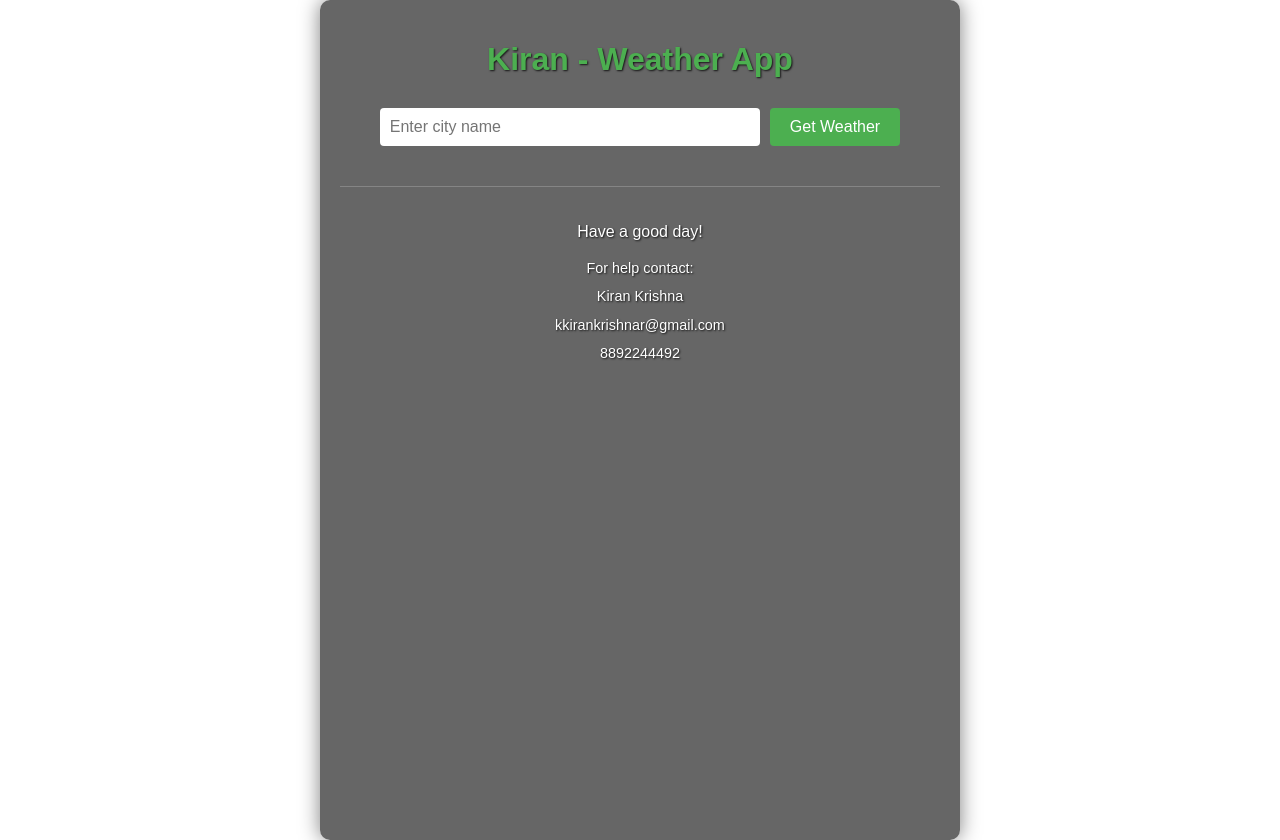
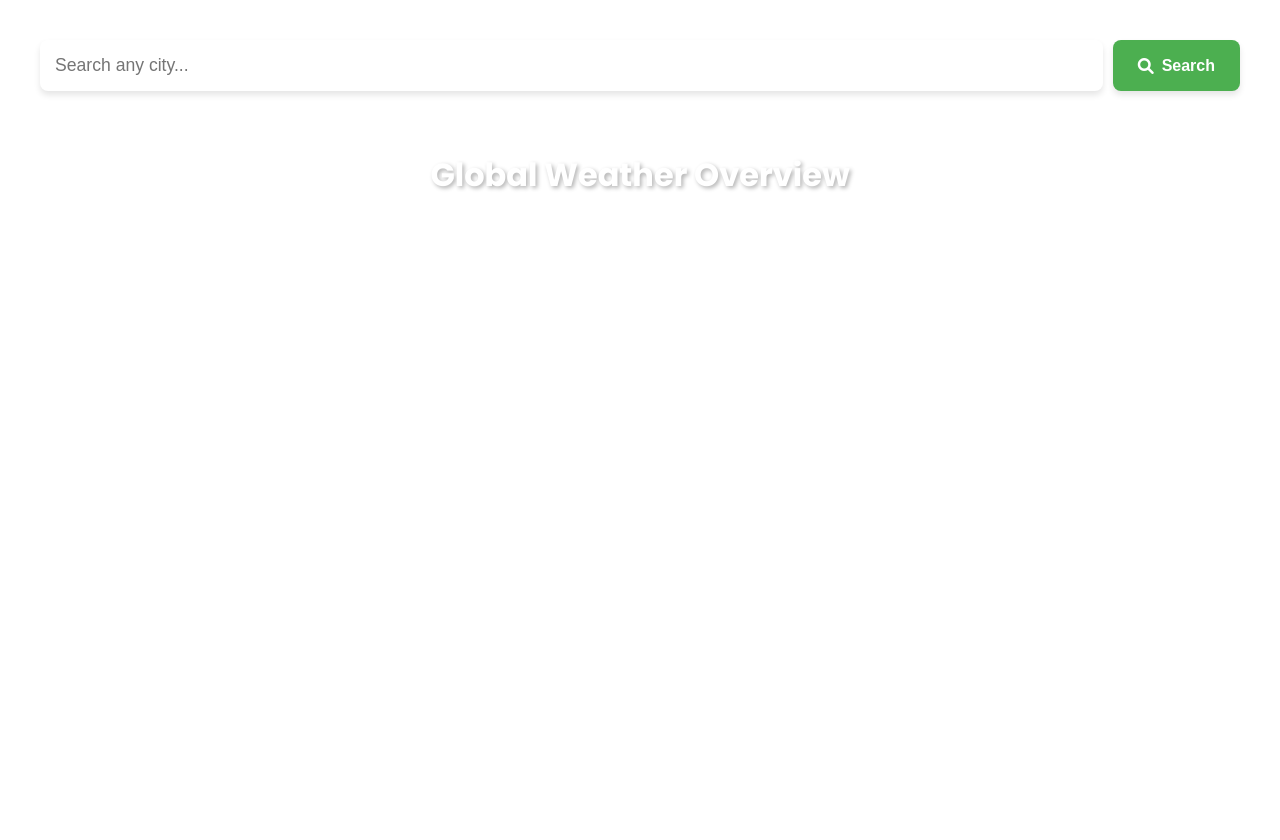
Before and after one commit to Kirankrishna213/weather-app, a Flask app: template templates/index.html in a window 1280 px wide. After the commit the page ends 190 px from the top, so only its background shows below. Run offline with Flask 3, Linux system fonts and the light colour scheme; the template is opened without the code that fills it, so the values that code supplies are empty.

Commit message:
Added full-screen layout, search feature, and contact hyperlinks

```diff
--- a/app.py
+++ b/app.py
@@ -1,53 +1,81 @@
 from flask import Flask, render_template, request
 import requests
-import random
-from waitress import serve  # Production-ready server
+from waitress import serve
+from datetime import datetime
+import pytz
+from tzlocal import get_localzone
 
 app = Flask(__name__)
 
 # Configuration
 API_KEY = "0089a5613761094cad0055cbe2c01cb0"
-BACKGROUND_IMAGES = [
-    "https://source.unsplash.com/random/1600x900/?weather,sun",
-    "https://source.unsplash.com/random/1600x900/?weather,rain",
-    "https://source.unsplash.com/random/1600x900/?weather,clouds",
-    "https://source.unsplash.com/random/1600x900/?weather,snow",
-    "https://source.unsplash.com/random/1600x900/?weather,storm"
+DEFAULT_CITIES = [
+    "Bangalore,IN", "Guwahati,IN", "Kanpur,IN",
+    "California,US", "Vellore,IN", "Boston,US",
+    "Davangere,IN", "Bellary,IN"
 ]
+
+WEATHER_BACKGROUNDS = {
+    "Clear": "linear-gradient(135deg, #f6d365 0%, #fda085 100%)",
+    "Clouds": "linear-gradient(135deg, #bdc3c7 0%, #2c3e50 100%)",
+    "Rain": "linear-gradient(135deg, #4b79cf 0%, #283e51 100%)",
+    "Thunderstorm": "linear-gradient(135deg, #0f2027 0%, #203a43 50%, #2c5364 100%)",
+    "Snow": "linear-gradient(135deg, #e6e9f0 0%, #eef1f5 100%)",
+    "default": "linear-gradient(135deg, #667eea 0%, #764ba2 100%)"
+}
+
+def get_weather_data(city):
+    try:
+        url = f"http://api.openweathermap.org/data/2.5/weather?q={city}&appid={API_KEY}&units=metric"
+        response = requests.get(url, timeout=5)
+        response.raise_for_status()
+        return response.json()
+    except:
+        return None
 
 @app.route('/', methods=['GET', 'POST'])
 def index():
-    weather = None
-    error = None
-    bg_image = random.choice(BACKGROUND_IMAGES)
+    all_weather = []
+    bg_style = WEATHER_BACKGROUNDS['default']
+    searched_weather = None
 
-    if request.method == 'POST':
-        city = request.form.get('city')
-        if city:
-            try:
-                url = f"http://api.openweathermap.org/data/2.5/weather?q={city}&appid={API_KEY}&units=metric"
-                response = requests.get(url, timeout=5)
-                response.raise_for_status()
+    # Get weather for default cities
+    for city in DEFAULT_CITIES:
+        if data := get_weather_data(city):
+            weather_main = data['weather'][0]['main']
+            all_weather.append({
+                'city': data['name'],
+                'country': data['sys']['country'],
+                'temp': data['main']['temp'],
+                'feels_like': data['main']['feels_like'],
+                'description': data['weather'][0]['description'].title(),
+                'icon': data['weather'][0]['icon'],
+                'humidity': data['main']['humidity'],
+                'wind': data['wind']['speed'],
+                'main_weather': weather_main
+            })
 
-                data = response.json()
-                weather = {
-                    'city': data['name'],
-                    'temp': data['main']['temp'],
-                    'feels_like': data['main']['feels_like'],
-                    'description': data['weather'][0]['description'].title(),
-                    'icon': data['weather'][0]['icon'],
-                    'humidity': data['main']['humidity'],
-                    'wind': data['wind']['speed']
-                }
-            except requests.exceptions.RequestException as e:
-                error = f"Error getting weather: {e}"
-            except (KeyError, IndexError) as e:
-                error = f"Invalid data received: {e}"
+    # Handle search
+    if request.method == 'POST' and (city := request.form.get('city')):
+        if data := get_weather_data(city):
+            weather_main = data['weather'][0]['main']
+            searched_weather = {
+                'city': data['name'],
+                'country': data['sys']['country'],
+                'temp': data['main']['temp'],
+                'feels_like': data['main']['feels_like'],
+                'description': data['weather'][0]['description'].title(),
+                'icon': data['weather'][0]['icon'],
+                'humidity': data['main']['humidity'],
+                'wind': data['wind']['speed'],
+                'main_weather': weather_main
+            }
+            bg_style = WEATHER_BACKGROUNDS.get(weather_main, WEATHER_BACKGROUNDS['default'])
 
     return render_template('index.html',
-                        weather=weather,
-                        error=error,
-                        bg_image=bg_image)
+                         all_weather=all_weather,
+                         searched_weather=searched_weather,
+                         bg_style=bg_style)
 
 if __name__ == '__main__':
-    serve(app, host="0.0.0.0", port=10000)  # Production server configuration
+    serve(app, host="0.0.0.0", port=10000)
--- a/requirements.txt
+++ b/requirements.txt
@@ -1,4 +1,5 @@
 flask==2.3.2
 requests==2.31.0
 waitress==2.1.2
-python-dotenv==1.0.0
+pytz==2023.3
+tzlocal==5.0.1
--- a/static/style.css
+++ b/static/style.css
@@ -1,95 +1,197 @@
-body {
-    font-family: 'Arial', sans-serif;
+/* Full Screen Layout */
+html, body {
+    min-height: 100vh;
     margin: 0;
     padding: 0;
-    background-size: cover;
-    background-position: center;
-    background-attachment: fixed;
-    min-height: 100vh;
-    color: #fff;
-    text-shadow: 1px 1px 2px rgba(0,0,0,0.8);
+    font-family: 'Poppins', sans-serif;
 }
 
-.container {
-    max-width: 600px;
-    margin: 0 auto;
+.main-container {
+    width: 100%;
+    min-height: 100vh;
     padding: 20px;
-    background-color: rgba(0, 0, 0, 0.6);
-    border-radius: 10px;
-    box-shadow: 0 0 20px rgba(0,0,0,0.5);
-    min-height: 100vh;
+    box-sizing: border-box;
 }
 
-h1 {
-    text-align: center;
-    color: #4CAF50;
-    margin-bottom: 30px;
+/* Search Bar */
+.search-container {
+    max-width: 1200px;
+    margin: 0 auto 30px;
+    padding: 20px 0;
 }
 
-form {
+.search-container form {
     display: flex;
-    justify-content: center;
-    margin: 20px 0;
     gap: 10px;
 }
 
-input {
-    padding: 10px;
-    width: 60%;
+.search-container input {
+    flex: 1;
+    padding: 15px;
     border: none;
-    border-radius: 4px;
-    font-size: 16px;
+    border-radius: 8px;
+    font-size: 1.1rem;
+    box-shadow: 0 4px 6px rgba(0,0,0,0.1);
 }
 
-button {
-    padding: 10px 20px;
+.search-container button {
+    padding: 0 25px;
     background: #4CAF50;
     color: white;
     border: none;
-    border-radius: 4px;
+    border-radius: 8px;
     cursor: pointer;
-    font-size: 16px;
-    transition: background 0.3s;
+    font-size: 1rem;
+    font-weight: 600;
+    display: flex;
+    align-items: center;
+    gap: 8px;
+    box-shadow: 0 4px 6px rgba(0,0,0,0.1);
+    transition: all 0.3s ease;
 }
 
-button:hover {
-    background: #45a049;
+.search-container button:hover {
+    background: #3e8e41;
+    transform: translateY(-2px);
+}
+
+/* Featured Weather Card */
+.featured-weather {
+    max-width: 1200px;
+    margin: 0 auto 40px;
+}
+
+.featured-card {
+    background: rgba(255, 255, 255, 0.2);
+    backdrop-filter: blur(10px);
+    border-radius: 15px;
+    padding: 30px;
+    color: white;
+    box-shadow: 0 10px 20px rgba(0,0,0,0.2);
+}
+
+.featured-content {
+    display: flex;
+    align-items: center;
+    gap: 40px;
+}
+
+.featured-main {
+    display: flex;
+    align-items: center;
+    gap: 20px;
+}
+
+.big-temp {
+    font-size: 4rem;
+    font-weight: 700;
+}
+
+.featured-details {
+    font-size: 1.2rem;
+}
+
+.featured-details p {
+    margin: 10px 0;
+}
+
+/* Weather Grid */
+.cities-title {
+    text-align: center;
+    color: white;
+    font-size: 2rem;
+    margin: 40px 0;
+    text-shadow: 2px 2px 4px rgba(0,0,0,0.3);
+}
+
+.weather-grid {
+    display: grid;
+    grid-template-columns: repeat(auto-fill, minmax(280px, 1fr));
+    gap: 25px;
+    max-width: 1200px;
+    margin: 0 auto;
+    padding-bottom: 50px;
 }
 
 .weather-card {
-    background: rgba(255, 255, 255, 0.2);
+    background: rgba(255, 255, 255, 0.15);
+    backdrop-filter: blur(5px);
+    border-radius: 12px;
     padding: 20px;
-    border-radius: 8px;
-    margin-top: 20px;
-    text-align: center;
+    color: white;
+    transition: all 0.3s ease;
+    box-shadow: 0 5px 15px rgba(0,0,0,0.1);
+}
+
+.weather-card:hover {
+    transform: translateY(-5px);
+    box-shadow: 0 10px 20px rgba(0,0,0,0.2);
+}
+
+.city-header {
+    display: flex;
+    justify-content: space-between;
+    align-items: center;
+    margin-bottom: 15px;
+}
+
+.city-header h3 {
+    margin: 0;
+    font-size: 1.3rem;
 }
 
 .temp {
-    font-size: 3em;
-    font-weight: bold;
+    font-size: 2.5rem;
+    font-weight: 600;
     margin: 10px 0;
 }
 
-.error {
-    color: #ff6b6b;
-    margin: 10px 0;
-    text-align: center;
-    font-weight: bold;
+.details p {
+    margin: 8px 0;
+    display: flex;
+    align-items: center;
+    gap: 8px;
 }
 
+/* Weather Type Colors */
+.clear { background: rgba(253, 216, 53, 0.2); }
+.clouds { background: rgba(189, 195, 199, 0.2); }
+.rain { background: rgba(52, 152, 219, 0.2); }
+.thunderstorm { background: rgba(44, 62, 80, 0.2); }
+.snow { background: rgba(236, 240, 241, 0.2); color: #333; }
+.snow .details p { color: #333; }
+
+/* Footer */
 .footer {
-    margin-top: 40px;
     text-align: center;
-    padding: 20px 0;
-    border-top: 1px solid rgba(255,255,255,0.2);
+    padding: 30px 0;
+    color: white;
+    font-size: 1.1rem;
 }
 
 .contact-info {
     margin-top: 15px;
-    font-size: 0.9em;
-    line-height: 1.6;
 }
 
-.contact-info p {
-    margin: 5px 0;
+.contact-info a {
+    color: white;
+    text-decoration: none;
+    transition: all 0.2s ease;
 }
+
+.contact-info a:hover {
+    color: #4CAF50;
+    text-decoration: underline;
+}
+
+/* Responsive */
+@media (max-width: 768px) {
+    .featured-content {
+        flex-direction: column;
+        gap: 20px;
+    }
+
+    .weather-grid {
+        grid-template-columns: 1fr;
+    }
+}
--- a/templates/index.html
+++ b/templates/index.html
@@ -1,41 +1,68 @@
 <!DOCTYPE html>
 <html>
 <head>
-    <title>Kiran - Weather App</title>
+    <title>Kiran - Global Weather</title>
     <link rel="stylesheet" href="/static/style.css">
+    <link href="https://fonts.googleapis.com/css2?family=Poppins:wght@300;400;600;700&display=swap" rel="stylesheet">
+    <link rel="stylesheet" href="https://cdnjs.cloudflare.com/ajax/libs/font-awesome/6.0.0/css/all.min.css">
 </head>
-<body style="background-image: url('{{ bg_image }}')">
-    <div class="container">
-        <h1>Kiran - Weather App</h1>
+<body style="background: {{ bg_style }}; background-attachment: fixed;">
+    <div class="main-container">
+        <div class="search-container">
+            <form method="POST">
+                <input type="text" name="city" placeholder="Search any city..." required>
+                <button type="submit"><i class="fas fa-search"></i> Search</button>
+            </form>
+        </div>
 
-        <form method="POST">
-            <input type="text" name="city" placeholder="Enter city name" required>
-            <button type="submit">Get Weather</button>
-        </form>
-
-        {% if error %}
-            <div class="error">{{ error }}</div>
-        {% endif %}
-
-        {% if weather %}
-        <div class="weather-card">
-            <h2>{{ weather.city }}</h2>
-            <img src="http://openweathermap.org/img/wn/{{ weather.icon }}@2x.png" alt="Weather icon">
-            <div class="temp">{{ weather.temp }}°C</div>
-            <p>Feels like {{ weather.feels_like }}°C</p>
-            <p>{{ weather.description }}</p>
-            <p>Humidity: {{ weather.humidity }}%</p>
-            <p>Wind: {{ weather.wind }} m/s</p>
+        {% if searched_weather %}
+        <div class="featured-weather">
+            <div class="featured-card {{ searched_weather.main_weather.lower() }}">
+                <h2>{{ searched_weather.city }}, {{ searched_weather.country }}</h2>
+                <div class="featured-content">
+                    <div class="featured-main">
+                        <div class="big-temp">{{ searched_weather.temp }}°C</div>
+                        <img src="http://openweathermap.org/img/wn/{{ searched_weather.icon }}@4x.png">
+                    </div>
+                    <div class="featured-details">
+                        <p class="description">{{ searched_weather.description }}</p>
+                        <p>Feels like {{ searched_weather.feels_like }}°C</p>
+                        <p><i class="fas fa-tint"></i> {{ searched_weather.humidity }}%</p>
+                        <p><i class="fas fa-wind"></i> {{ searched_weather.wind }} m/s</p>
+                    </div>
+                </div>
+            </div>
         </div>
         {% endif %}
 
+        <h1 class="cities-title">Global Weather Overview</h1>
+
+        <div class="weather-grid">
+            {% for weather in all_weather %}
+            <div class="weather-card {{ weather.main_weather.lower() }}">
+                <div class="city-header">
+                    <h3>{{ weather.city }}, {{ weather.country }}</h3>
+                    <img src="http://openweathermap.org/img/wn/{{ weather.icon }}@2x.png">
+                </div>
+                <div class="temp">{{ weather.temp }}°C</div>
+                <div class="details">
+                    <p>{{ weather.description }}</p>
+                    <p>Feels like {{ weather.feels_like }}°C</p>
+                    <p><i class="fas fa-tint"></i> {{ weather.humidity }}%</p>
+                    <p><i class="fas fa-wind"></i> {{ weather.wind }} m/s</p>
+                </div>
+            </div>
+            {% endfor %}
+        </div>
+
         <div class="footer">
-            <p>Have a good day!</p>
+            <p>Have a wonderful day! <i class="fas fa-sun"></i></p>
             <div class="contact-info">
-                <p>For help contact:</p>
-                <p>Kiran Krishna</p>
-                <p>kkirankrishnar@gmail.com</p>
-                <p>8892244492</p>
+                <p>For help contact: Kiran Krishna</p>
+                <p>
+                    <a href="mailto:kkirankrishnar@gmail.com"><i class="fas fa-envelope"></i> kkirankrishnar@gmail.com</a> |
+                    <a href="tel:+918892244492"><i class="fas fa-phone"></i> 8892244492</a>
+                </p>
             </div>
         </div>
     </div>
```
